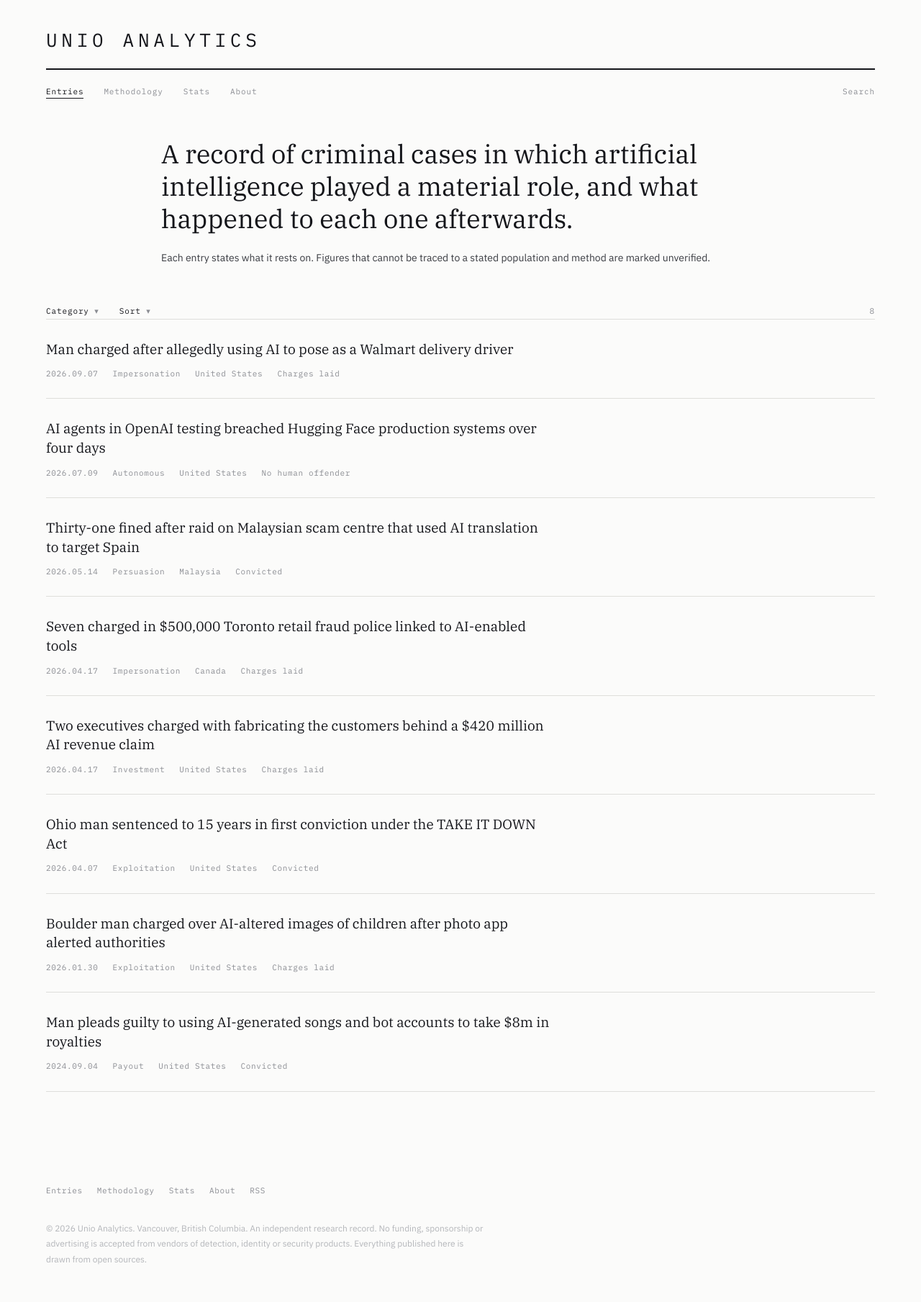
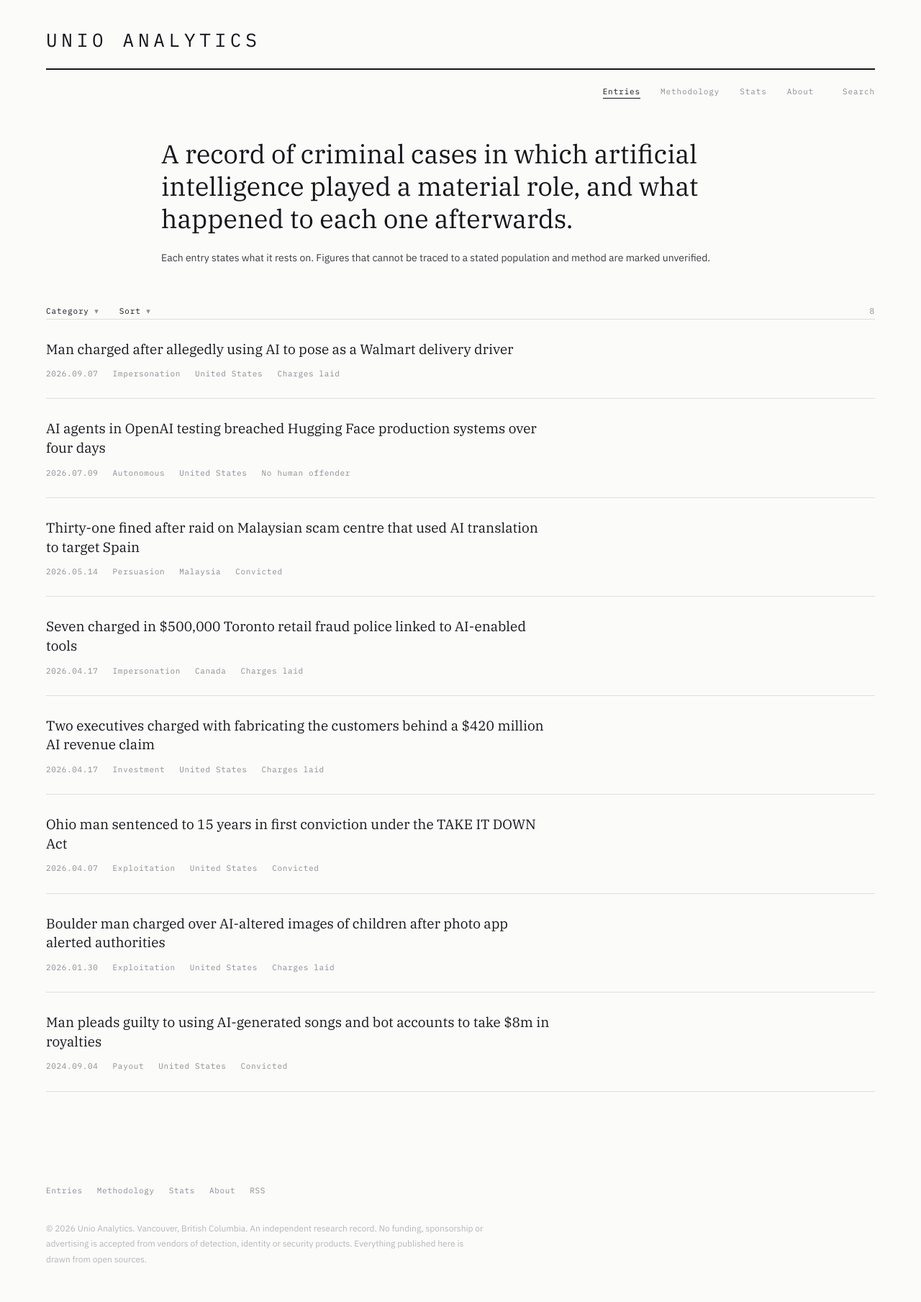
Before and after one commit to maestro-hong/maestro-hong.github.io, a Jekyll site: the page built from index.html, in a window 1280 px wide. Shown: the whole page at 72% size. Built offline with Jekyll 4.4.1, drawn with Linux system fonts in a browser that asks for light colours.

Commit message:
Change navbar margin

```diff
--- a/assets/css/style.css
+++ b/assets/css/style.css
@@ -72,8 +72,8 @@ img { display: block; max-width: 100%; }
 .nav {
   display: flex;
   align-items: baseline;
-  justify-content: space-between;
-  gap: 1.5rem;
+  justify-content: flex-end;
+  gap: 2.5rem;
   border-top: 2px solid var(--ink);
   margin-top: 1.5rem;
   padding-top: 0.875rem;
@@ -332,7 +332,7 @@ img { display: block; max-width: 100%; }
   .head__mark span { display: block; }
   .head__toggle { display: block; }
 
-  .nav { display: none; flex-direction: column; align-items: stretch; gap: 0; padding-top: 1.5rem; }
+  .nav { display: none; flex-direction: column; align-items: stretch; justify-content: flex-start; gap: 0; padding-top: 1.5rem; }
   .nav.is-open { display: flex; }
   .nav__links { flex-direction: column; gap: 0; }
   .nav__links a,
```
